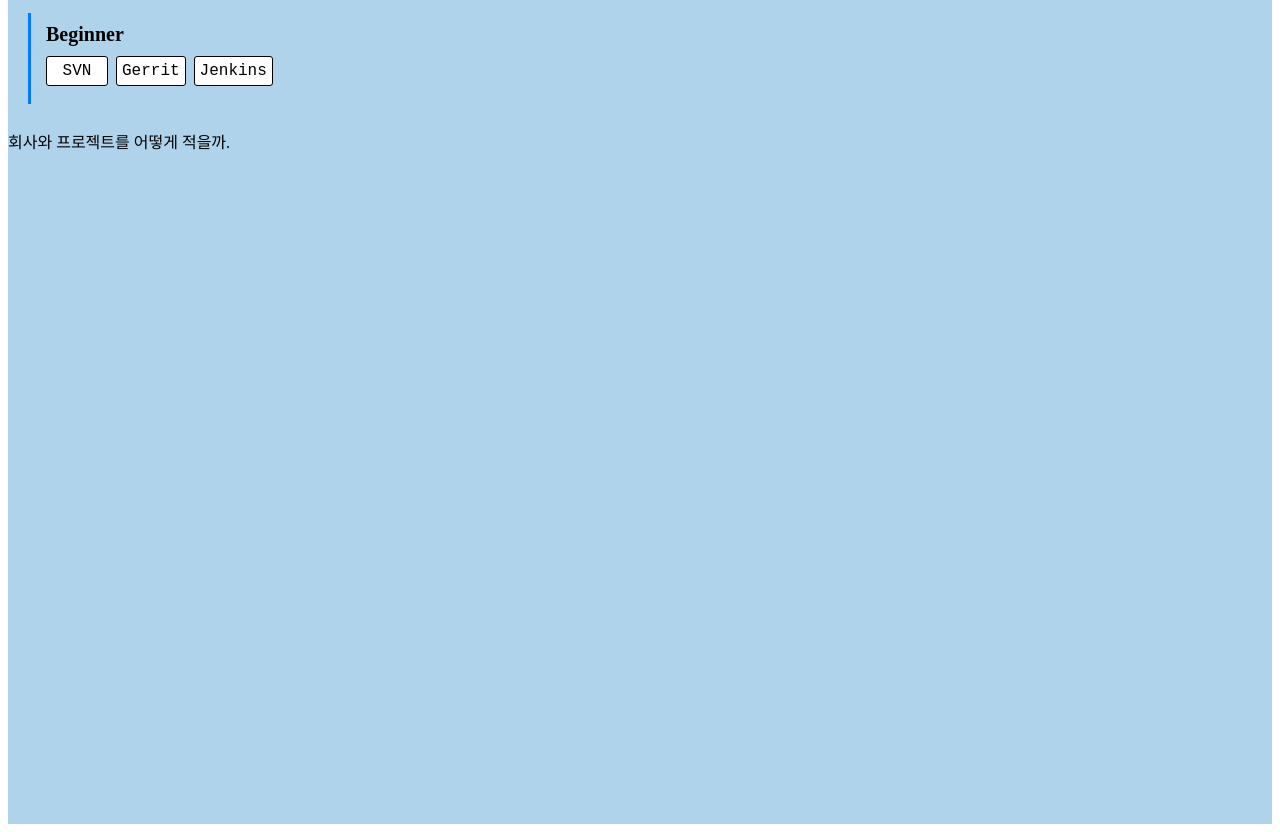
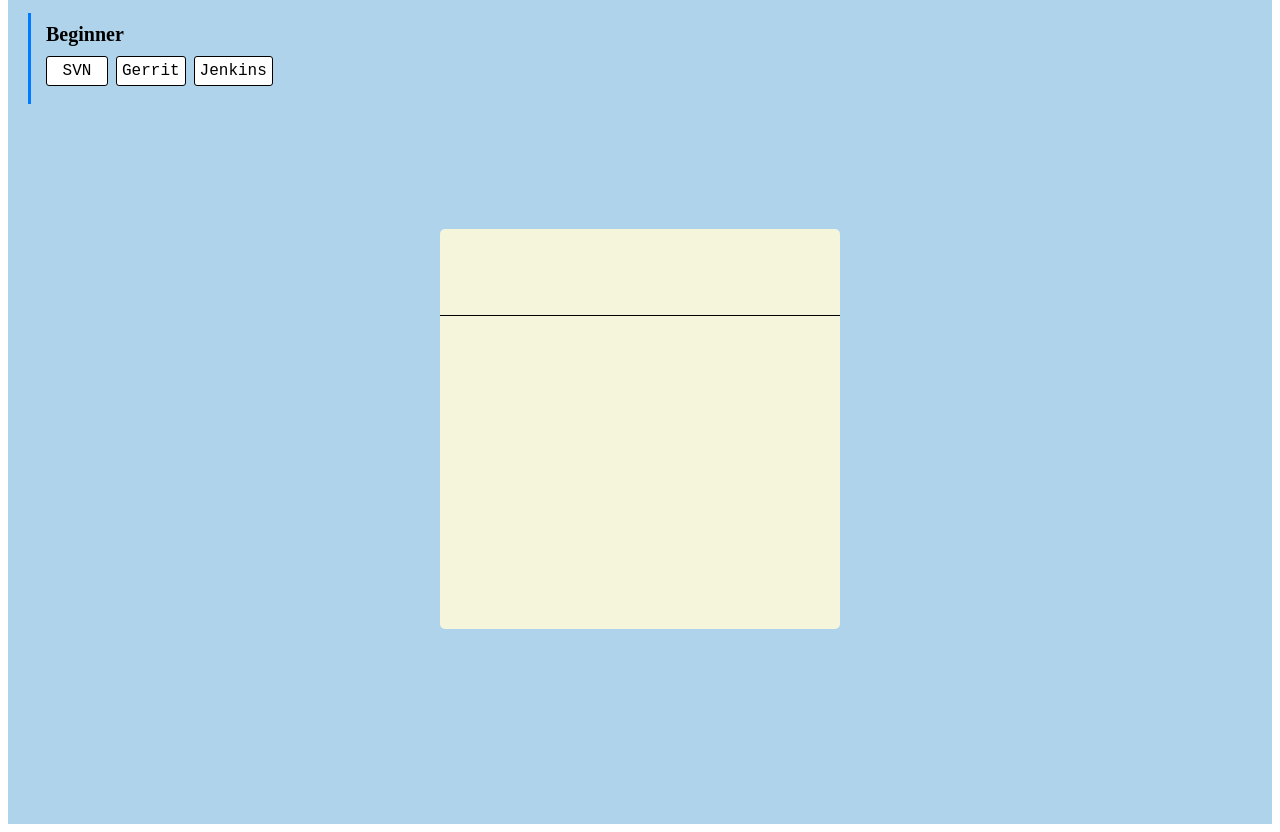
Before and after one commit to jinsu009/portfolio_ver_react, a React (Create React App) app: page / in a window 1280 px wide. Shown: the part 1584-2416 px from the top of the page. Built offline with nearby package versions, Linux system fonts and the light colour scheme; the HTML template or start-up script is replaced by a standard one.

Commit message:
project list update

```diff
--- a/src/pages/home/Home.css
+++ b/src/pages/home/Home.css
@@ -25,3 +25,11 @@
   display: flex;
   flex-direction: column;
 }
+
+
+.project_wrapper{
+  display: flex;
+  justify-content: center;
+  align-items: center;
+  margin-top: 50px;
+}
--- a/src/pages/home/Home.tsx
+++ b/src/pages/home/Home.tsx
@@ -1,9 +1,9 @@
 import React from "react";
 import { useState, useEffect } from "react";
 import "./Home.css";
-import { start } from "repl";
 import { Info } from "../info/Info";
 import { Skills } from "../skills/Skills";
+import ProjectList from "../projects/ProjectList";
 
 const useScrollGradient = (
   startColor: [number, number, number],
@@ -67,7 +67,9 @@ export const Home = () => {
       <div className="skills_wrapper">
         <Skills />
       </div>
-      <div className="career_wrapper">회사와 프로젝트를 어떻게 적을까.</div>
+      <div className="project_wrapper">
+        <ProjectList />
+      </div>
     </div>
   );
 };
--- /dev/null
+++ b/src/pages/projects/ProjectList.css
@@ -0,0 +1,22 @@
+.project_container {
+  width: 400px;
+  height: 400px;
+  margin-top: 50px;
+  border-radius: 5px;
+  background-color: beige;
+}
+
+.project_header {
+  border-bottom: 1px solid #000;
+  display: flex;
+  justify-content: center;
+  align-items: center;
+  padding: 3px 0;
+  height: 20%;
+}
+.project_body {
+  display: flex;
+  justify-content: center;
+  align-items: center;
+  height: 80%;
+}
--- /dev/null
+++ b/src/pages/projects/ProjectList.tsx
@@ -0,0 +1,19 @@
+import React from "react";
+import "./ProjectList.css";
+
+const ProjectList = () => {
+  {
+    for (let i = 0; i < 6; i++) {
+      return (
+        <>
+          <div className="project_container">
+            <div className="project_header"></div>
+            <div className="porject_body"></div>
+          </div>
+        </>
+      );
+    }
+  }
+};
+
+export default ProjectList;
```
